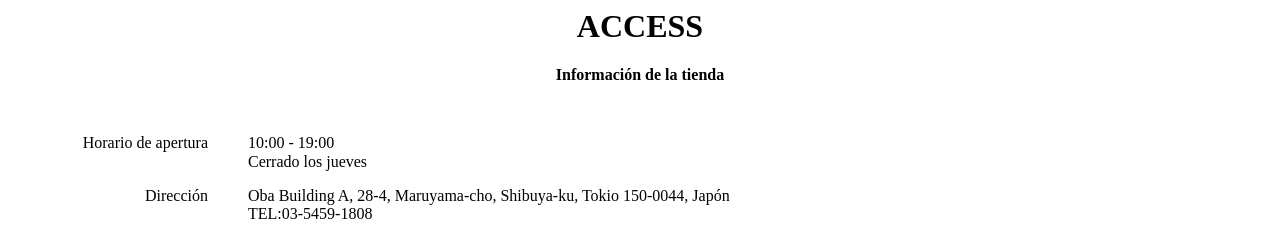
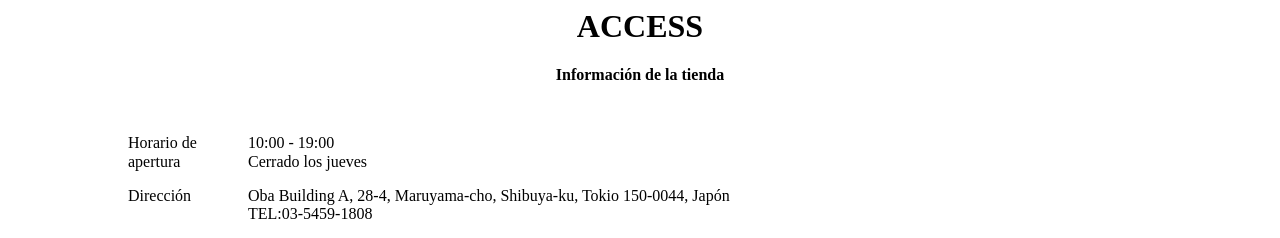
Before and after one commit to ric99esq/for_task2, a plain HTML site: page index.html in a window 1280 px wide. Shown: the part 2040-2278 px from the top of the page. Drawn offline with Linux system fonts and the light colour scheme.

Commit message:
Correccion de main.css

```diff
--- a/css/main.css
+++ b/css/main.css
@@ -143,12 +143,9 @@ div,li {
 }
 .access_disposicion{
   display: flex;
-  position: relative;
-  left: -120px;
 }
 .access_text{
-  width: 200px;
-  text-align: right;
+  width: 80px;
 }
 .maps{
   position: static;
```
